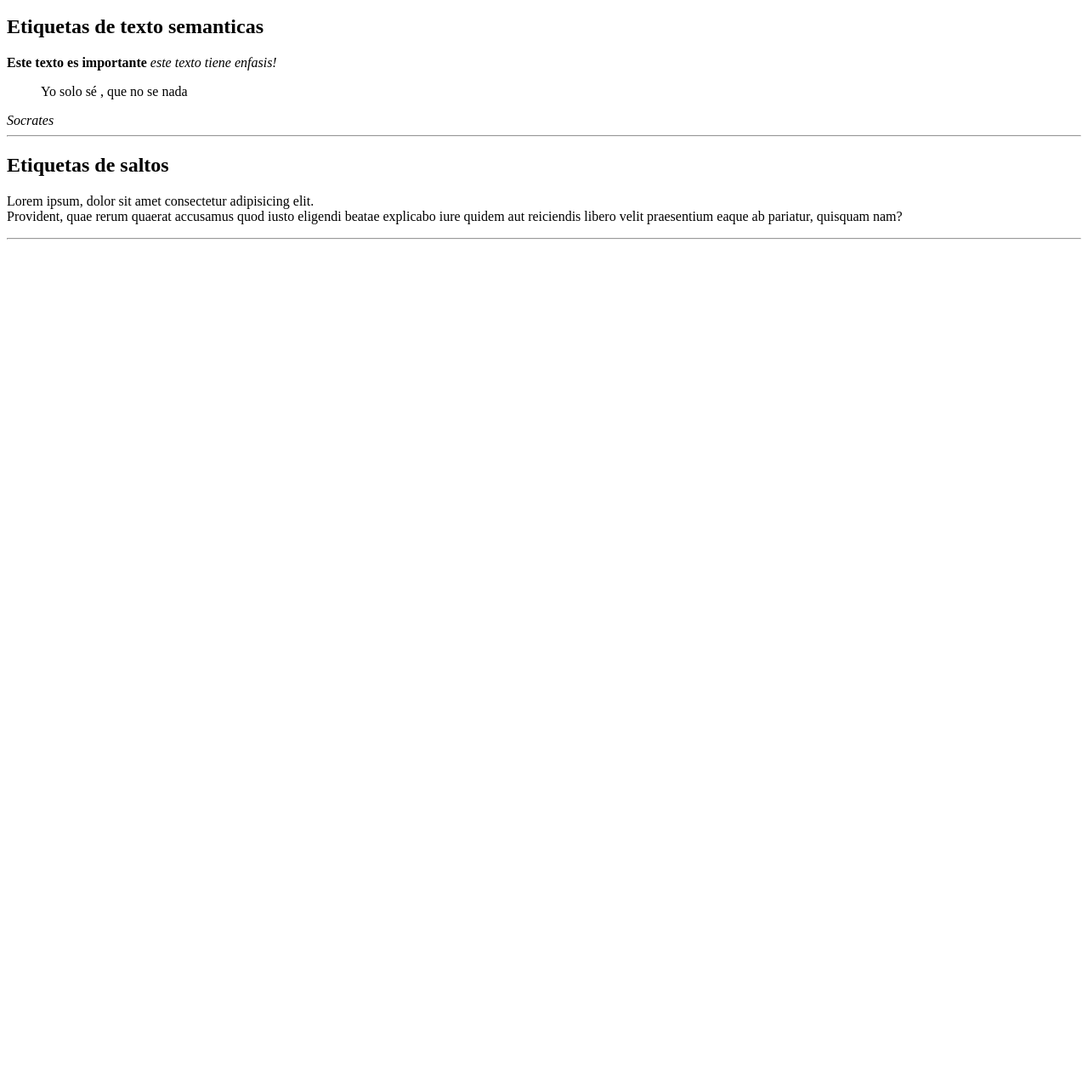
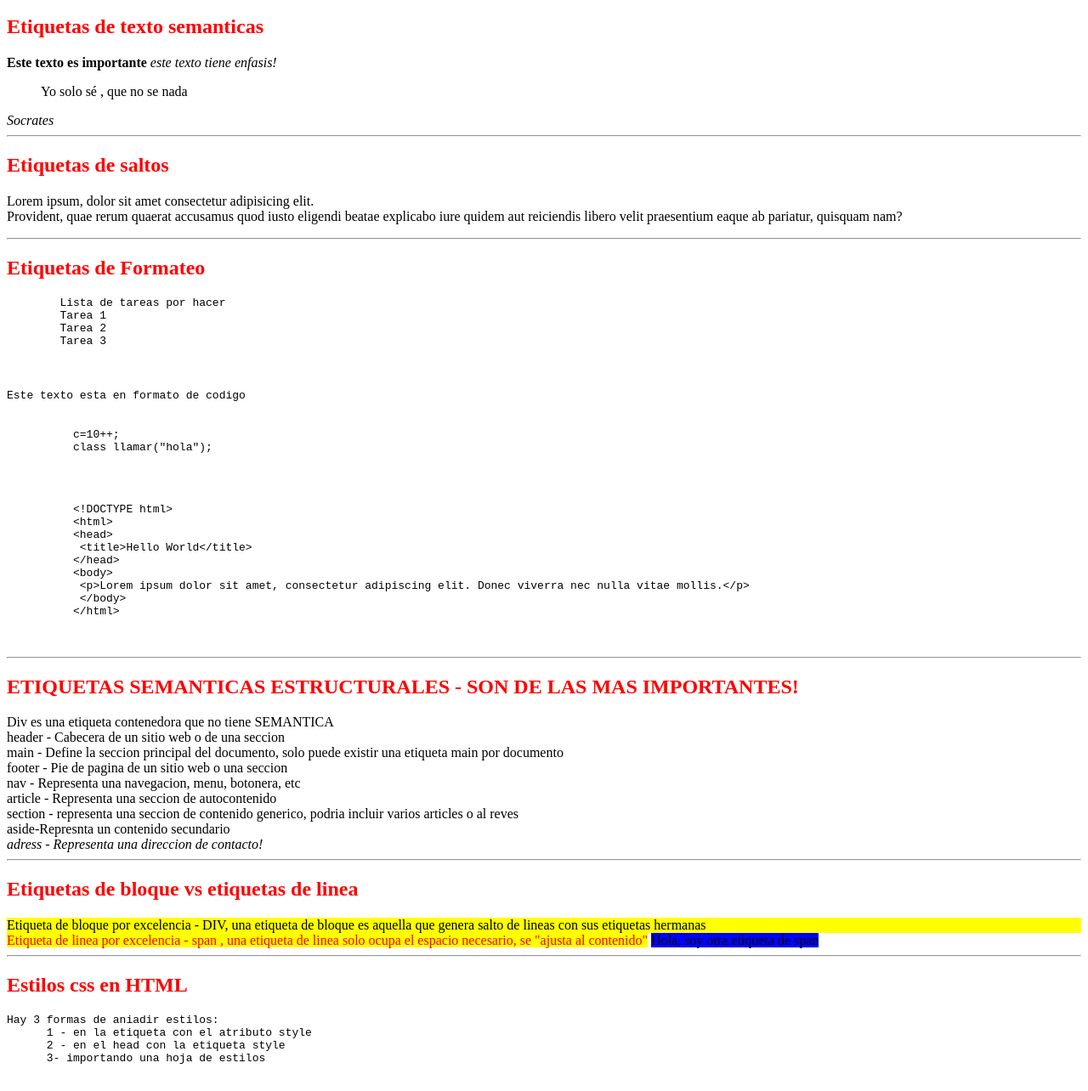
Before and after one commit to psbrajus/cursoWeb, a plain HTML site: page index.html in a window 1280 px wide. Shown: the part 673-1957 px from the top of the page at 85% size. Before the commit the page ends 971 px from the top, so only its background shows below. Drawn offline with Linux system fonts and the light colour scheme.

Commit message:
Agregando archivo style.css

```diff
--- /dev/null
+++ b/assets/styles.css
@@ -0,0 +1,3 @@
+h1 {
+  color: green;
+}
--- a/index.html
+++ b/index.html
@@ -15,22 +15,30 @@
       name="description"
       cont="En esta pagina aprendiendo los fundamentos de html"
     />
+
     <!--No mas de 165 caracteres ACA ES LO QUE SE MUETRA EN GOOGLE SEO!!!!
     PONER LA DESCRICPCION EN LAS PAGINAS SECUNDARIAS PARA QUE SE MUERTREN EN GOOGLE!!! LAS SECCIONES! BUENISIMO-->
+    <style>
+      h2{
+        color: red;
+      }
+    </style>
+    <link rel="stylesheet" href="assets/styles.css">
   </head>
   <body>
-    <h2>Aprendiendo  HTML </h2>
+    <h2>Aprendiendo HTML</h2>
     <p>Hola, escribiendo mi primer documento HTML</p>
     <p>Aprendiendo sobre disenio web</p>
-    <hr>
+    <hr />
+
     <h2>Encabezados</h2>
-    <h1>Encabezado de nivel 1</h1>
+    <h1>Encabezado de nivel 1 - h1- solo puede existir un h1</h1>
     <h2>Encabezado de nivel 2</h2>
     <h3>Encabezado de nivel 3</h3>
     <h4>Encabezado de nivel 4</h4>
     <h5>Encabezado de nivel 5</h5>
     <h6>Encabezado de nivel 6</h6>
-    <hr>
+    <hr />
     <h2>Etiquetas de texto basicos</h2>
     <p>Un parrafo</p>
     <p>
@@ -45,7 +53,7 @@
         >letra pequenia</small
       >
     </p>
-    <hr>
+    <hr />
     <!--Etiquetas semanticas!!1-->
     <h2>Etiquetas de texto semanticas</h2>
     <p>
@@ -56,15 +64,75 @@
     <cite>Socrates</cite>
 
     <!--Etiquetas de salto!!!-->
-    <hr>
+    <hr />
     <h2>Etiquetas de saltos</h2>
     <p>
       Lorem ipsum, dolor sit amet consectetur adipisicing elit.<br />
       Provident, quae rerum quaerat accusamus quod iusto eligendi beatae
       explicabo iure quidem aut reiciendis libero velit praesentium eaque ab
       pariatur, quisquam nam?
-      <hr>
     </p>
+    <hr />
+    <h2>Etiquetas de Formateo</h2>
+    <p>
+      <pre>
+        Lista de tareas por hacer
+        Tarea 1
+        Tarea 2
+        Tarea 3
+
+      </pre>
+    </p>
+    <p>
+      <code>Este texto esta en formato de codigo</code>
+    </p>
+    <p>
+      <pre>
+        <code>
+          c=10++;
+          class llamar("hola");
+        </code>
+      </pre>
+      <pre>
+        <code>
+          &lt;!DOCTYPE html&gt;
+          &lt;html&gt;
+          &lt;head&gt;
+           &lt;title&gt;Hello World&lt;/title&gt;
+          &lt;/head&gt;
+          &lt;body&gt;
+           &lt;p&gt;Lorem ipsum dolor sit amet, consectetur adipiscing elit. Donec viverra nec nulla vitae mollis.&lt;/p&gt;
+           &lt;/body&gt;
+          &lt;/html&gt;
+        </code>
+      </pre>
+    </p>
+    <hr>
+    <h2>ETIQUETAS SEMANTICAS ESTRUCTURALES - SON DE LAS MAS IMPORTANTES!</h2>
+    <div>Div es una etiqueta contenedora que no tiene SEMANTICA</div>
+    <header>header - Cabecera de un sitio web o de una seccion</header>
+    <main>main - Define la seccion principal del documento, solo puede existir una etiqueta main por documento</main>
+    <footer>footer - Pie de pagina de un sitio web o una seccion</footer>
+    <nav>nav - Representa una navegacion, menu, botonera, etc</nav>
+    <article>article - Representa una seccion de autocontenido</article>
+    <section>section - representa una seccion de contenido generico, podria incluir varios articles o al reves</section>
+    <aside>aside-Represnta un contenido secundario</aside>
+    <address>adress - Representa una direccion de contacto!</address>
+    <hr>
+    <h2>Etiquetas de bloque vs etiquetas de linea</h2>
+    <div style="background-color: yellow;">Etiqueta de bloque por excelencia - DIV, una etiqueta de bloque es aquella que genera
+      salto de lineas con sus etiquetas hermanas
+    </div>
+    <span style="background-color: yellow; color: red;" >Etiqueta de linea por excelencia - span , una etiqueta de linea solo ocupa el espacio necesario, se "ajusta al contenido"</span>
+    <span style="background-color: blue;">Hola, soy otra etiqueta de span</span>
+    <hr>
+    <h2>Estilos css en HTML</h2>
+    <p><pre>Hay 3 formas de aniadir estilos:
+      1 - en la etiqueta con el atributo style
+      2 - en el head con la etiqueta style
+      3- importando una hoja de estilos
+    </pre></p>
+
     <!--
     - https://www.w3.org/html/
   -   https://html.spec.whatwg.org/
```
